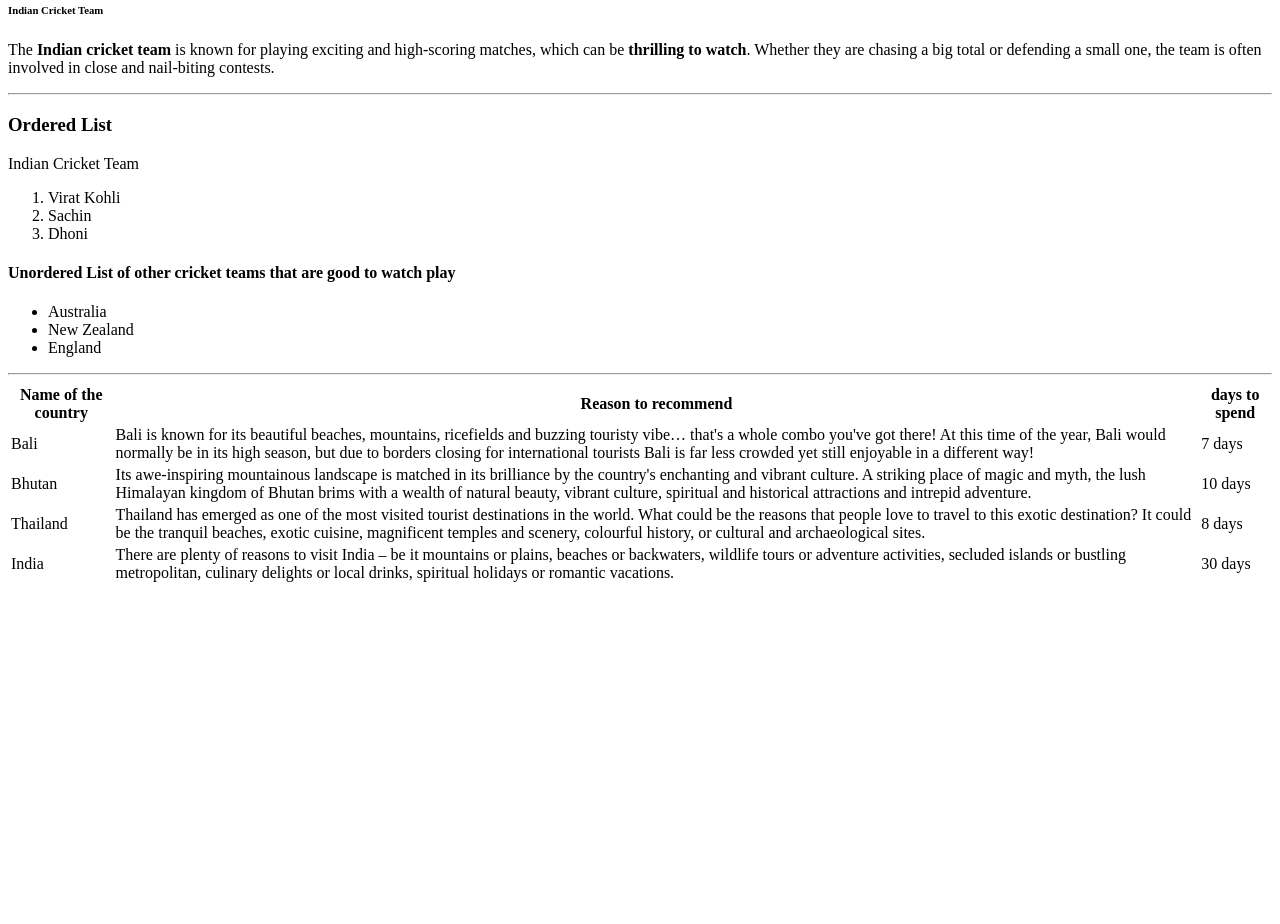
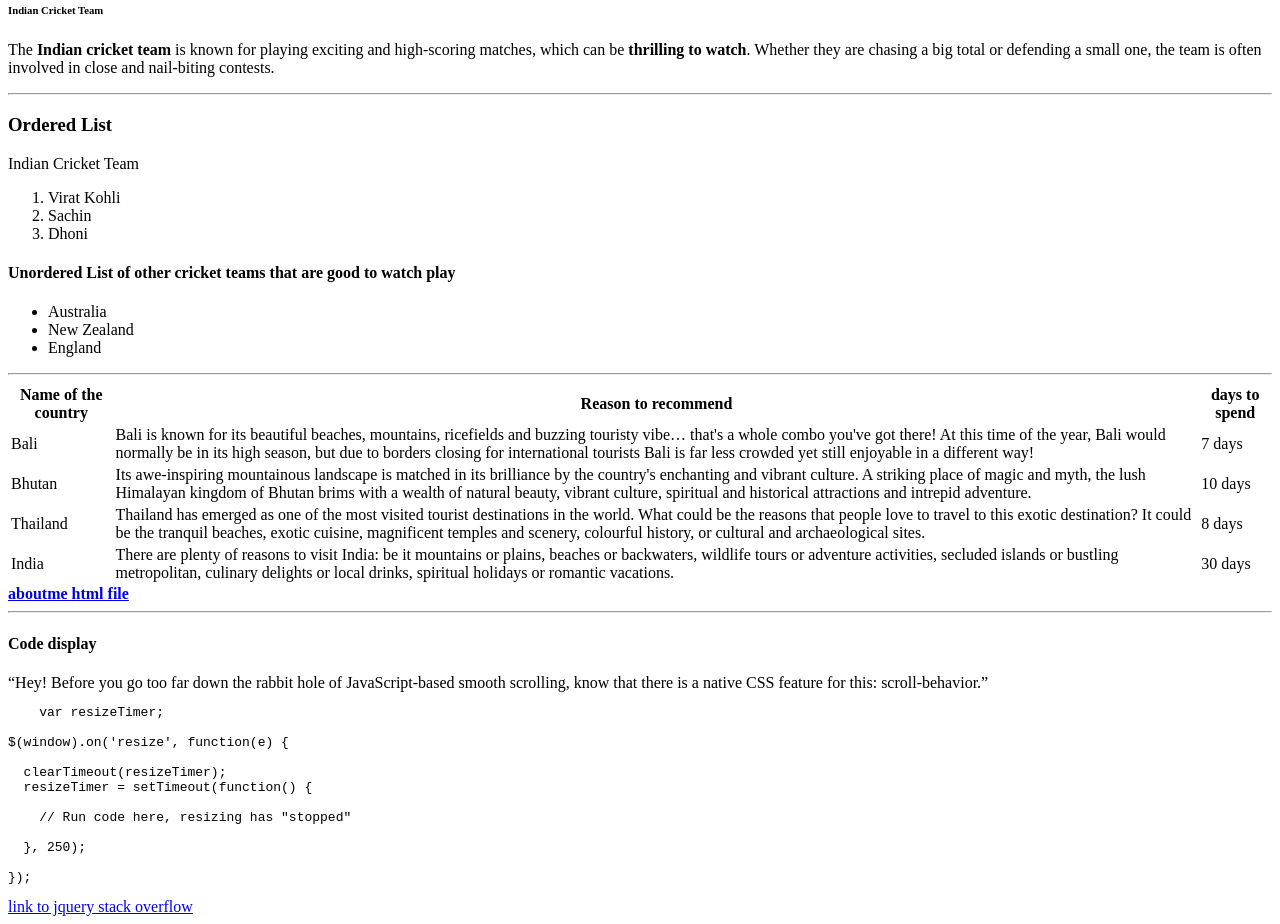
Before and after one commit to 44-563-Web-Apps-S23/44563-webapps-assignment-3-SaiKrishna-Koruprolu, a plain HTML site: page index.html in a window 1280 px wide. Shown: the part 79-1003 px from the top of the page. Before the commit the page ends 800 px from the top, so only its background shows below. Drawn offline with Linux system fonts and the light colour scheme.

Commit message:
adding all the modified files to the repo

```diff
--- a/index.html
+++ b/index.html
@@ -8,9 +8,7 @@
 
 <body>
     <h1>Koruprolu Sai Krishna</h1>
-</body>
 
-</html>
 
 <h6>Indian Cricket Team</h6>
 <p>The <b>Indian cricket team</b> is known for playing exciting and high-scoring matches,
@@ -58,7 +56,29 @@ Indian Cricket Team
 </tr>
 <tr>
     <td>India</td>
-    <td>There are plenty of reasons to visit India – be it mountains or plains, beaches or backwaters, wildlife tours or adventure activities, secluded islands or bustling metropolitan, culinary delights or local drinks, spiritual holidays or romantic vacations.</td>
+    <td>There are plenty of reasons to visit India: be it mountains or plains, beaches or backwaters, wildlife tours or adventure activities, secluded islands or bustling metropolitan, culinary delights or local drinks, spiritual holidays or romantic vacations.</td>
     <td>30 days</td>
 </tr>
 </table>
+<a href="aboutme.html"> <b>aboutme html file</b></a>
+<hr>
+<h4>Code display</h4>
+<q>Hey! Before you go too far down the rabbit hole of JavaScript-based smooth scrolling, know that there is a native CSS feature for this: scroll-behavior.</q>
+<pre>
+    var resizeTimer;
+
+$(window).on('resize', function(e) {
+
+  clearTimeout(resizeTimer);
+  resizeTimer = setTimeout(function() {
+
+    // Run code here, resizing has "stopped"
+
+  }, 250);
+
+});
+</pre>
+<a href="https://css-tricks.com/snippets/jquery/smooth-scrolling/">link to jquery stack overflow</a>
+</body>
+
+</html>
```
Also changed, not shown: aboutme.html (+13 -3 lines), 1 other file.
